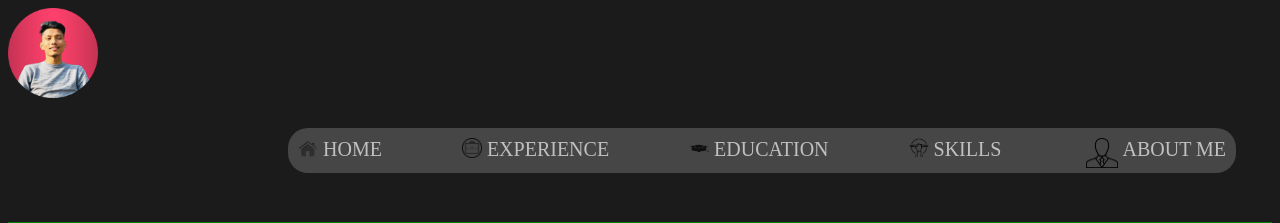
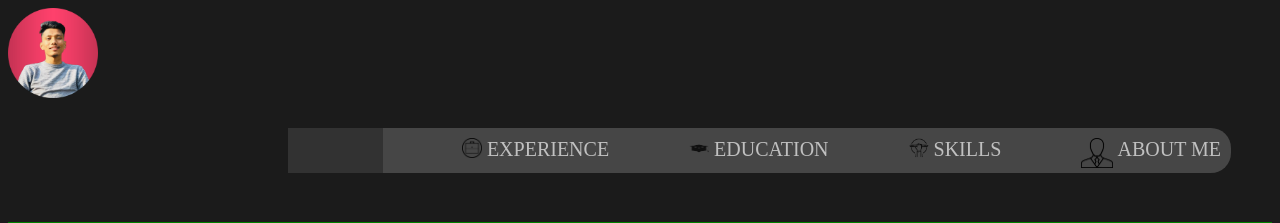
Before and after one commit to RAAVAN979/cv, a plain HTML site: page index.html in a window 1280 px wide. Shown: the top 223 px of the page. Drawn offline with Linux system fonts and the light colour scheme.

Commit message:
Update index.html

```diff
--- a/index.html
+++ b/index.html
@@ -28,7 +28,12 @@
                 li{font-size: 20px;
                 list-style: none; cursor: pointer; color: silver; }
 
-                span{ background-color: rgb( 50, 50, 50);}
+                span{ position: absolute;
+                     top: 0;
+                     left: 0;
+                     width: 95px;
+                     height: 100%;
+                     background-color: rgb( 50, 50, 50);}
 
 
                 div header nav ul div{
```
